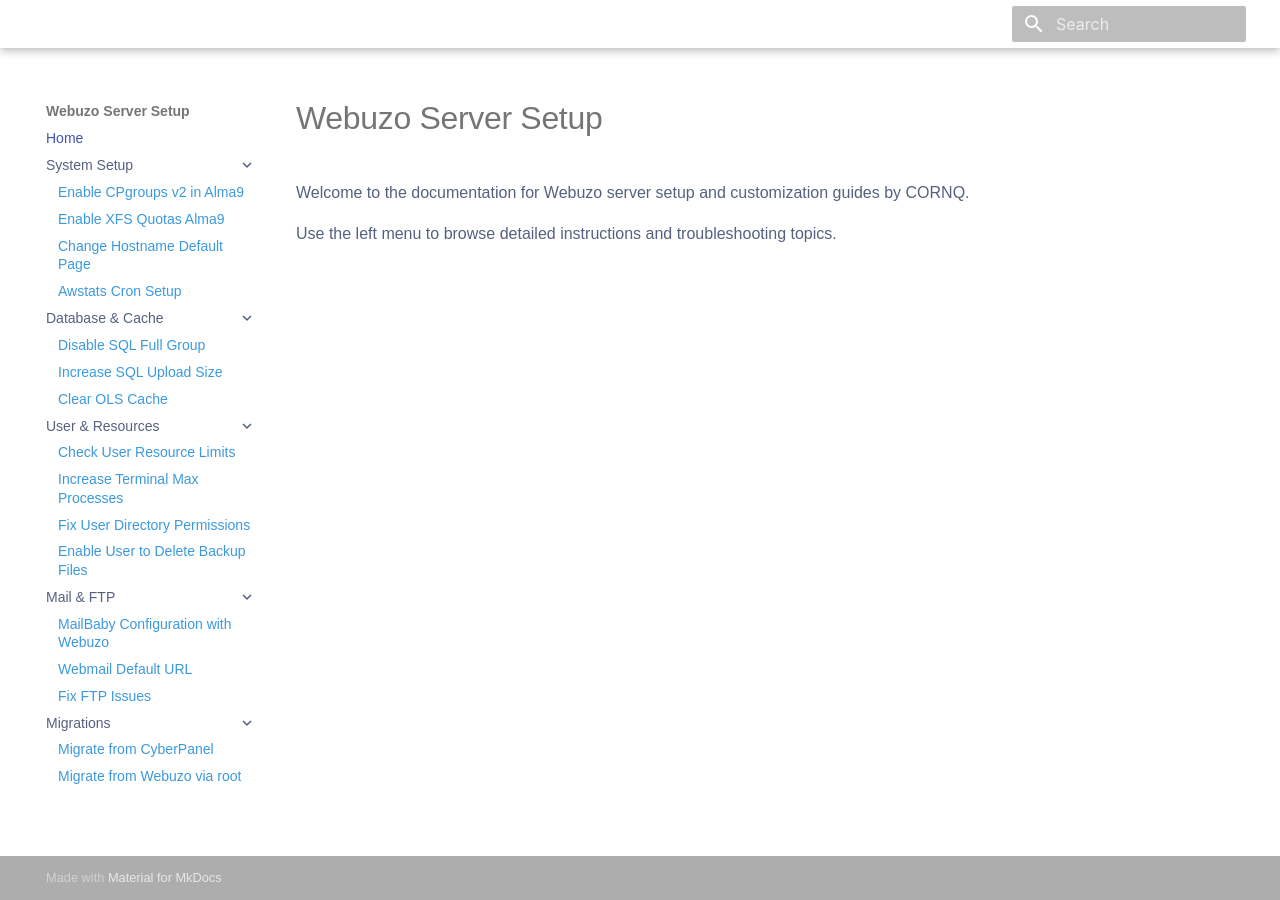
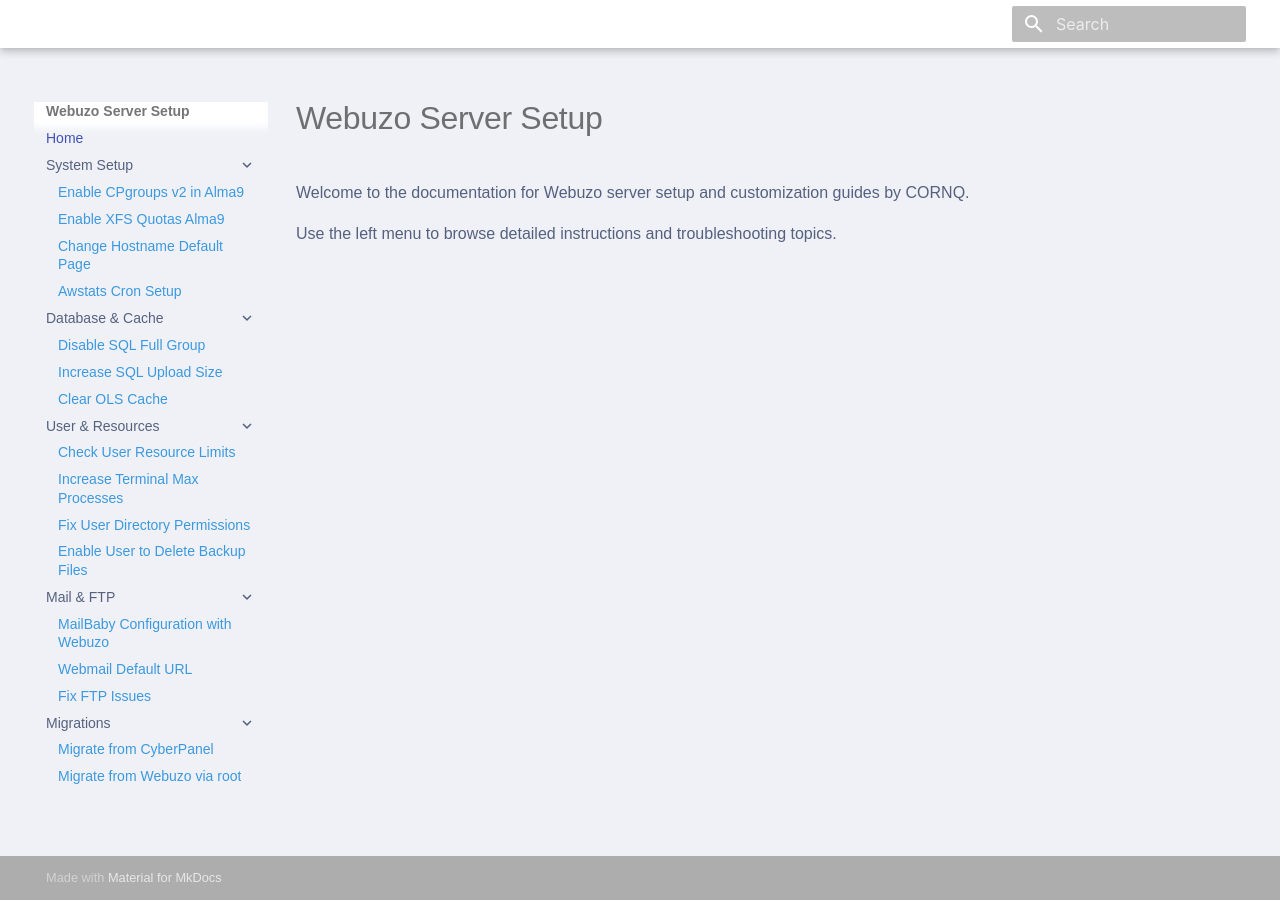
Before and after one commit to cornQ/webuzo-server-setup, an MkDocs documentation site: the page built from docs/index.md, in a window 1280 px wide. Built offline with MkDocs 1.6.1 and Material for MkDocs 9.7.7, drawn with Linux system fonts in a browser that asks for light colours; some web fonts are replaced.

Commit message:
footer added

```diff
--- a/docs/css/style.css
+++ b/docs/css/style.css
@@ -1,6 +1,6 @@
 :root {
   --color-header-footer: #FFFFFF;
-  --color-body: #FFFFFF;
+  --color-body: #EFF1F6;
   --color-text: #55617f;
   --color-heading: #283557;
   --color-link: #3c99df;
--- /dev/null
+++ b/docs/partials/footer.html
@@ -0,0 +1,8 @@
+
+<div style="text-align: center; padding: 1rem 0; font-size: 0.9rem; color: #55617f;">
+  &copy; <span id="year">2025</span> CORNQ. All rights reserved.
+</div>
+
+<script>
+  document.getElementById('year').textContent = new Date().getFullYear();
+</script>
--- a/mkdocs.yml
+++ b/mkdocs.yml
@@ -12,6 +12,7 @@
     - search.suggest
     - search.highlight
   custom_dir: docs
+  custom_dir: docs/partials
   font:
     text: Nanuto
   language: en
```
